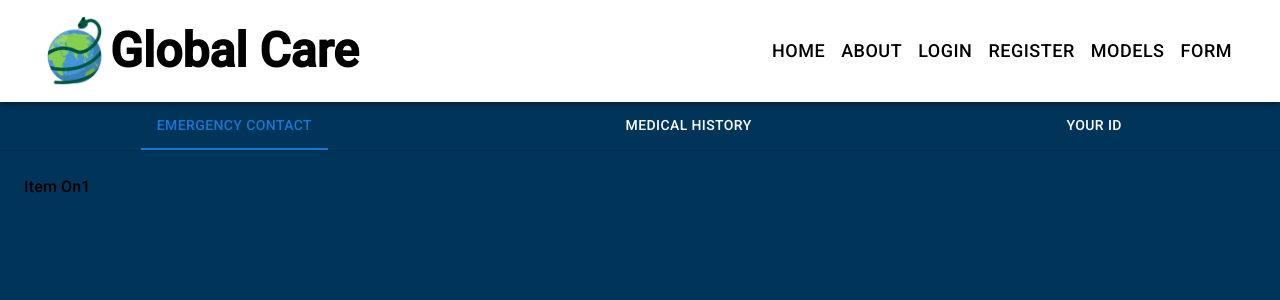
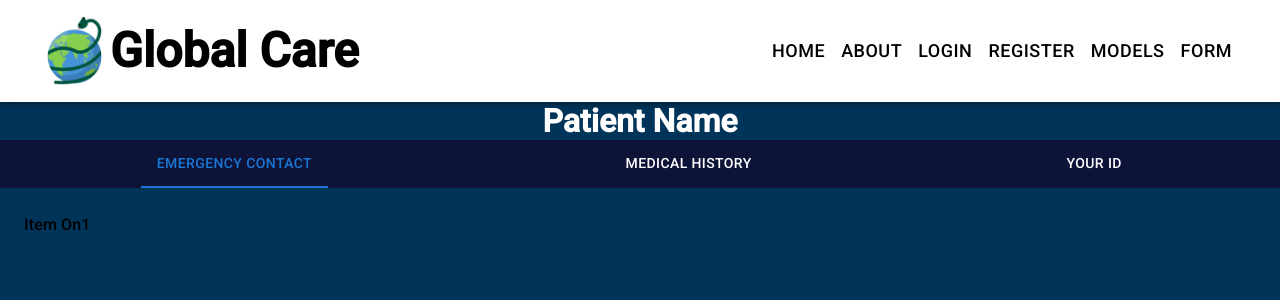
Before and after one commit to mourra950/Google-Solution, a React (Create React App) app in the folder myapp/: page /profile in a window 1280 px wide. Shown: the top 300 px of the page. Built offline with nearby package versions, Linux system fonts and the light colour scheme.

Commit message:
creating profile page
added the profile jsx and css to start designing the profile page

```diff
--- a/myapp/src/pages/Profile.jsx
+++ b/myapp/src/pages/Profile.jsx
@@ -46,7 +46,8 @@ export default function Profile() {
         setValue(newValue);
     };
 
-    return (
+    return (<>
+    <h1 className='t'>Patient Name</h1>
         <Box sx={{ width: '100%' }}>
             <Box sx={{ borderBottom: 1, borderColor: 'divider' }}>
                 <Tabs value={value} onChange={handleChange} aria-label="basic tabs example">
@@ -76,5 +77,6 @@ export default function Profile() {
                 </div>
             </TabPanel>
         </Box>
+        </>
     );
 }
--- a/myapp/src/styles/Profile.css
+++ b/myapp/src/styles/Profile.css
@@ -1,8 +1,14 @@
-.MuiTabs-flexContainer
+.MuiTabs-flexContainer,.t
 {
     display: flex;
     justify-content: space-around;
     color: white;
+}
+.MuiTabs-flexContainer{
+    background-color: rgb(14, 19, 56);
+}
+.t{
+    padding: 0 10px;
 }
 button.MuiButtonBase-root{
     color:white
--- a/package.json
+++ b/package.json
@@ -3,6 +3,7 @@
     "@mui/lab": "^5.0.0-alpha.123",
     "file-saver": "^2.0.5",
     "qrcode.react": "^3.1.0",
-    "react-qr-code": "^2.0.11"
+    "react-qr-code": "^2.0.11",
+    "react-transition-group": "^4.4.5"
   }
 }
```
Also changed, not shown: 1 other file (tests, documents, lock files or other folders).
